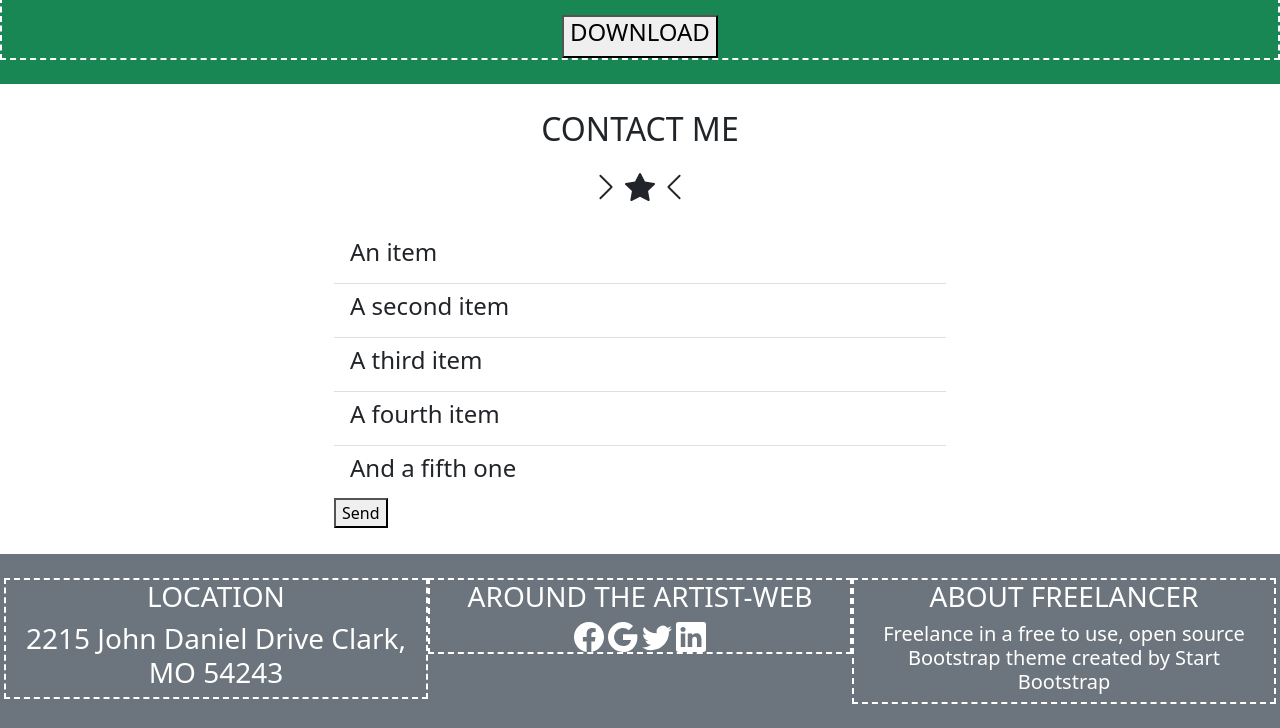
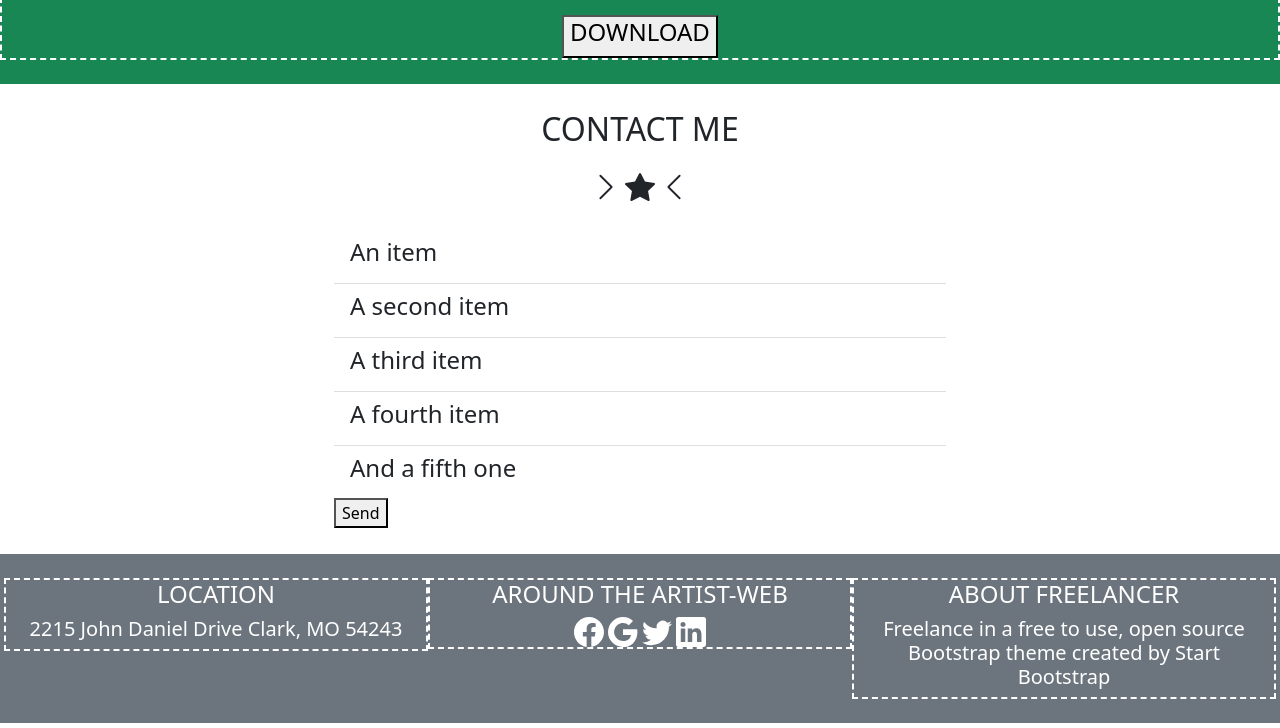
Before and after one commit to Ali-Chouchene/html-css-bootstrap-freelancer, a plain HTML site: page index.html in a window 1280 px wide. Shown: the part 1460-2188 px from the top of the page. Drawn offline with nearby package versions, Linux system fonts and the light colour scheme.

Commit message:
fixed some H sizes

```diff
--- a/index.html
+++ b/index.html
@@ -185,11 +185,11 @@
         <section class="container-fluid text-center text-white py-4 bg-secondary">
             <div class="row g-3">
                 <div class="col-12 col-md-4">
-                    <h3>LOCATION</h3>
-                    <h3>2215 John Daniel Drive Clark, MO 54243</h3>
+                    <h4>LOCATION</h4>
+                    <h5>2215 John Daniel Drive Clark, MO 54243</h5>
                 </div>
                 <div class="col-12 col-md-4">
-                    <h3>AROUND THE ARTIST-WEB</h3>
+                    <h4>AROUND THE ARTIST-WEB</h4>
                     <svg xmlns="http://www.w3.org/2000/svg" width="30" height="30" fill="currentColor"
                         class="bi bi-facebook" viewBox="0 0 16 16">
                         <path
@@ -212,7 +212,7 @@
                     </svg>
                 </div>
                 <div class="col-12 col-md-4">
-                    <h3>ABOUT FREELANCER</h3>
+                    <h4>ABOUT FREELANCER</h4>
                     <h5>Freelance in a free to use, open source Bootstrap theme created by Start Bootstrap</h5>
                 </div>
             </div>
```
